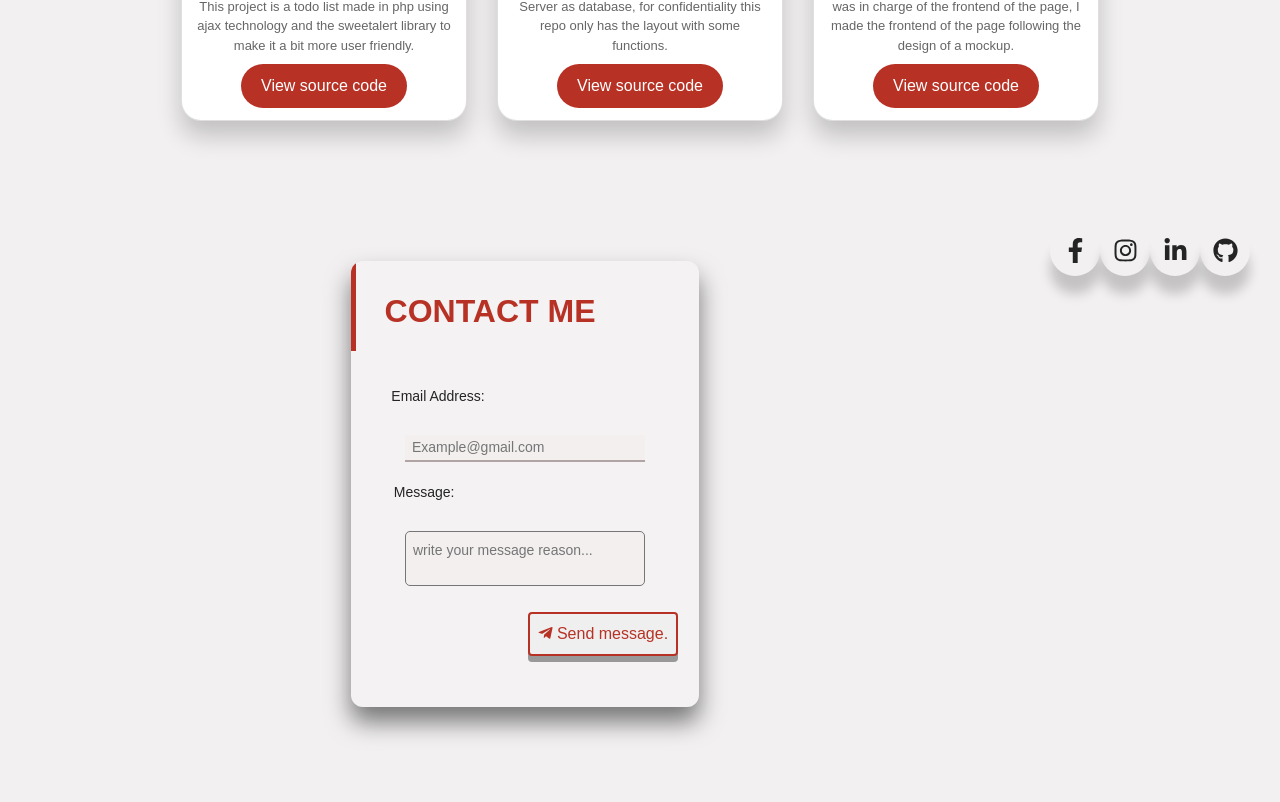
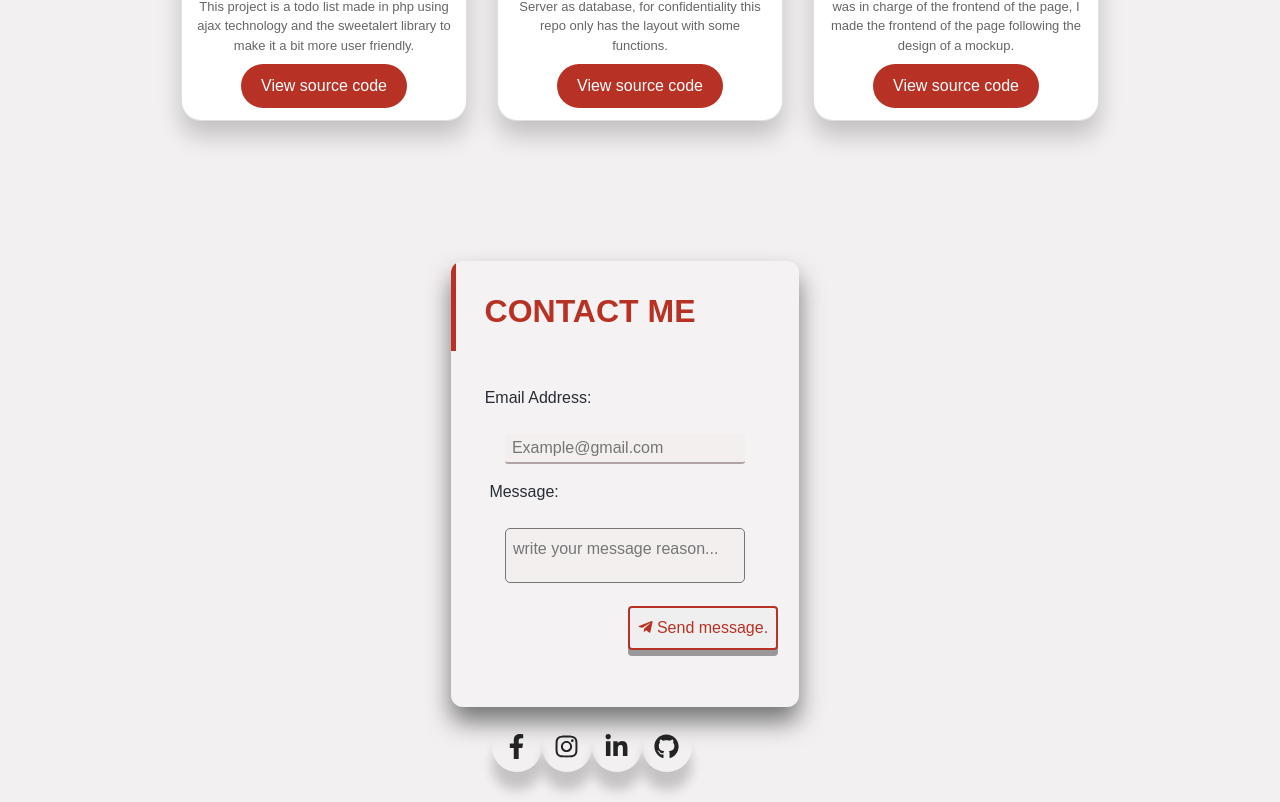
Before and after one commit to LuisEstebanC/Portafolio-Web, a React (Create React App) app: page / in a window 1280 px wide. Shown: the part 1623-2425 px from the top of the page. Before the commit the page ends 2375 px from the top, so only its background shows below. Built offline with nearby package versions, Linux system fonts and the light colour scheme.

Commit message:
adding dark mode in all components

```diff
--- a/src/App.css
+++ b/src/App.css
@@ -56,8 +56,6 @@ body::-webkit-scrollbar-thumb:hover {
     background-color: #cfd6d9;
 }
 
-.header {}
-
 .header .container {
     width: 100%;
 }
@@ -66,8 +64,6 @@ body::-webkit-scrollbar-thumb:hover {
     margin-top: 30%;
     height: 100%;
 }
-
-.navbar {}
 
 .navbar__container {
     display: flex;
@@ -93,8 +89,6 @@ body::-webkit-scrollbar-thumb:hover {
 .navbar__right li {
     transition: 0.7s;
 }
-
-.navbar__right li a {}
 
 .navbar__right li:hover {
     background: #dedede;
@@ -134,14 +128,16 @@ body::-webkit-scrollbar-thumb:hover {
     margin: 0px 0px 0px 35%;
 }
 
-.contactSection .header__content2 .header__ul {
+.contactIcons {
     list-style: none;
     display: flex;
+    top: 0;
+    bottom: 0;
+    left: 0;
+    right: 0;
+    margin: auto;
     margin: 0px 0px 0px 0px;
-    ;
 }
-
-.header__ul li {}
 
 .header__ul li :first-child {
     margin-left: 0;
@@ -217,9 +213,27 @@ body::-webkit-scrollbar-thumb:hover {
     padding: 100px 0;
 }
 
-.contact {
-    padding: 10px 0;
-    background: #f2f0f0;
+
+/* contactSection */
+
+.common2 {
+    width: 80%;
+    margin: 20px auto;
+    text-align: center;
+}
+
+.contactFormDiv {
+    width: 100%;
+}
+
+.contacIconsDiv {
+    width: 100%;
+    left: 0;
+    right: 0;
+}
+
+.contacIconsDiv .header__ul {
+    margin: 0;
 }
 
 .contactSection-logo {
@@ -230,12 +244,6 @@ body::-webkit-scrollbar-thumb:hover {
 .contactSection-logo img {
     margin: 0 auto;
     width: 130px;
-}
-
-.contactSection p {
-    color: #242424;
-    font-size: 14px;
-    margin-bottom: 20px;
 }
 
 .justifyconter {
--- a/src/App.js
+++ b/src/App.js
@@ -14,6 +14,10 @@ const LightTheme = {
   tagLineColor: "black",
   iconsColor: '#242424',
   boxShadow: '0 18px 12px rgb(0 0 0 / 19%);',
+  inputBackgrounds: '#f3efef',
+  inputBorderBottom:'2px solid #b1a4a4',
+  inputBottomBackground:'',
+  tittleColorForm:'#B73225',
 };
 
 const DarkTheme = {
@@ -23,6 +27,10 @@ const DarkTheme = {
   tagLineColor: "lavender",
   iconsColor: 'white',
   boxShadow: '0 18px 12px rgb(255 255 255 / 19%);',
+  inputBackgrounds: '#40444b',
+  inputBorderBottom:'',
+  inputBottomBackground:'#B73225',
+  tittleColorForm:'#eb6d61',
 }
 
 const themes = {
@@ -38,7 +46,7 @@ function App() {
         <Navbar theme={theme} setTheme={setTheme}/>
         <div id='banner' ><Banner theme={theme}/> </div>
         <div id="about"><About /></div>
-        <div id="cards"><Cards /></div>
+        <div id="cards"  ><Cards theme={theme}/></div>
         <div  id="contact"><Contact/></div>
       </ThemeProvider>
   );
--- a/src/components/Banner/Banner.js
+++ b/src/components/Banner/Banner.js
@@ -4,7 +4,7 @@ import BannerImage from './BannerImage';
 import IconsGroup from './IconsGroup';
 import styled  from 'styled-components';
 
-const HeaderC = styled.nav`
+const HeaderC = styled.div`
     width: 100%;
     overflow: hidden;
     min-height: 700px;
--- a/src/components/Cards/CardsUI.jsx
+++ b/src/components/Cards/CardsUI.jsx
@@ -1,6 +1,8 @@
 import React from 'react';
 // import imgPlaceHolder from '../../assets/images/imgPlaceHolder.png';
 import './CardsStyle.css';
+import './CardsStyleDark.css'
+
 
 
 const CardsUI = (props) => {
--- a/src/components/Contact/Contact.js
+++ b/src/components/Contact/Contact.js
@@ -1,33 +1,33 @@
 import React from 'react'
 import Icons from '../Banner/IconsGroup';
 import ContactForm from '../Form/ContactForm';
+import styled  from 'styled-components';
+
+const ContactC = styled.div`
+    padding: 10px 0;
+    background-color:${props => props.theme.pageBackground};
+    color: ${props => props.theme.titleColor};
+    transition: all .5s ease;
+`;
 
 const Contact = () => {
     return (
-        <div className="contact">
+        <ContactC>
             <div className="container">
                 <div className="contactSection">
                     <div className="row justifyconter">
-
-                            <div className="common">
-                            <div className="contactSectionLogo">
-                               {/* <img src="/images/logotipo.png" alt="Logo"/>*/ }
-                            </div>
-                            <ContactForm/>
-                                <div className="contactSectionText">
-                                   {/*  <p>
-                                    Lorem ipsum dolor sit amet, consectetur adipiscing elit,
-                                    sed do eiusmod tempor incididunt ut labore et dolore magna aliqua.
-                                    Ut enim ad minim veniam, quis nostrud exercitation ullamco laboris nisi ut aliquip
-                                    ex ea commodo consequat.
-                                    </p>*/}
+                            <div className="common2">
+                                <div className="contactFormDiv">
+                                    <ContactForm/>
+                                </div>
+                                <div className="contacIconsDiv">
+                                    <Icons/>
                                 </div>
                             </div>
-                            <Icons/>
                     </div>
                 </div>
             </div>
-        </div>
+        </ContactC>
     )
 }
 
--- a/src/components/Form/ContactForm.css
+++ b/src/components/Form/ContactForm.css
@@ -29,27 +29,11 @@
     text-transform: uppercase;
 }
 
-.formContainer .form button {
-    width: 43%;
-    color: #B73225;
-    border-radius: 4px;
-    margin-left: 45%;
-    border: 2px solid #B73225;
-    text-decoration: none;
-    border-color: #B73225;
-    height: 44px;
-    box-shadow: 0 6px #999;
-}
+.formContainer .form button {}
 
-.formContainer .form button:hover {
-    color: white;
-    background-color: #B73225;
-}
+.formContainer .form button:hover {}
 
-.formContainer .form button:active {
-    box-shadow: 0 2px #666;
-    transform: translateY(4px);
-}
+.formContainer .form button:active {}
 
 .formContainer .form button i:hover {
     transform: translateY(-4px);
@@ -63,33 +47,10 @@
     margin-right: 58%;
 }
 
-.formContainer .form .Emaildiv p input {
-    width: 69%;
-    background-color: #f3efef;
-    box-sizing: border-box;
-    padding: 2px 7px;
-    border: none;
-    border-bottom: 2px solid #b1a4a4;
-}
+.formContainer .form .Emaildiv p input {}
 
-.formContainer .form .Emaildiv p input:focus {
-    border: none;
-    border-bottom: 2px solid #5a5a5a;
-    outline: none;
-}
+.formContainer .form .Emaildiv p input:focus {}
 
-.formContainer .form .messagediv p textarea {
-    width: 69%;
-    height: 55px;
-    border-radius: 5px;
-    resize: none;
-    box-sizing: border-box;
-    padding: 8px 7px;
-    background-color: #f3efef;
-    transition: height 0.4s ease-in-out;
-}
+.formContainer .form .messagediv p textarea {}
 
-.formContainer .form .messagediv p textarea:focus {
-    width: 69%;
-    height: 75px;
-}
+.formContainer .form .messagediv p textarea:focus {}
--- a/src/components/Form/ContactForm.js
+++ b/src/components/Form/ContactForm.js
@@ -1,24 +1,102 @@
 import React from 'react';
 import { useForm, ValidationError } from '@formspree/react';
 import './ContactForm.css';
+import styled  from 'styled-components';
 
+const LabelForm = styled.label`
+
+    color: ${props => props.theme.fontColor};
+    transition: all .5s ease;
+`;
+
+const InputBox = styled.input`
+    width: 69%;
+    color: ${props => props.theme.fontColor};
+    border-radius: 3px;
+    background-color: ${props => props.theme.inputBackgrounds};
+    box-sizing: border-box;
+    padding: 2px 7px;
+    border: none;
+    border-bottom: ${props => props.theme.inputBorderBottom};
+    transition: all .5s ease;
+    &:focus{
+        border: none;
+        border-bottom: 2px solid #5a5a5a;
+        outline: none;
+    }
+`;
+const ButtonForm = styled.button`
+    width: 43%;
+    background-color: ${props => props.theme.inputBottomBackground};
+    color: ${props => props.theme.titleColor};
+    border-radius: 4px;
+    margin-left: 45%;
+    border: 2px solid #B73225;
+    text-decoration: none;
+    border-color: #B73225;
+    height: 44px;
+    box-shadow: 0 6px #999;
+    transition: all .5s ease;
+    &:hover{
+        color: white;
+        background-color: #B73225;
+    }
+    &:active{
+        box-shadow: 0 2px #666;
+        transition: all .1s ease;
+        transform: translateY(4px);
+    }
+`;
+const InputTextAreaBox = styled.textarea`
+    width: 69%;
+    height: 55px;
+    border-radius: 5px;
+    resize: none;
+    box-sizing: border-box;
+    padding: 8px 7px;
+    color: ${props => props.theme.fontColor};
+    background-color: ${props => props.theme.inputBackgrounds};
+    transition: all .5s ease;
+    &:focus{
+        width: 69%;
+        height: 75px;
+        border: none;background-color: transparent;
+        resize: none;
+        outliene:none;
+    }
+`;
+const TittleH1 = styled.h1`
+    position: relative;
+    border-left: 5px solid #B73225;
+    margin: 0 0 35px;
+    padding: 31px 92px 21px 17px;
+    color: ${props => props.theme.tittleColorForm};
+    font-size: 32px;
+    font-weight: 600;
+    text-transform: uppercase;
+`;
+const PContainer = styled.p`
+    color: ${props => props.theme.fontColor};
+    font-size: 14px;
+    margin-bottom: 20px;
+`;
 function ContactForm() {
     const [state, handleSubmit] = useForm("xdoyabrd");
     if (state.succeeded ) {
-        return <p>Thank you for contacting me, I will answer your message as soon as possible!</p>;
+        return <PContainer>Thank you for contacting me, I will answer your message as soon as possible!</PContainer>;
     }
     return (
         <div className="formContainer">
             <div className="contact-wrapper animated bounceInUp">
                 <div className='form'>
                     <form onSubmit={handleSubmit}>
-                    <h1 className="title">Contact me</h1>
+                    <TittleH1>Contact me</TittleH1>
                         <div className="Emaildiv">
                             <p>
-                                <label htmlFor="email">Email Address:</label>
+                                <LabelForm>Email Address:</LabelForm>
                             </p>
                             <p>
-                                <input
+                                <InputBox
                                     id="email"
                                     type="email"
                                     name="email"
@@ -33,12 +111,12 @@ function ContactForm() {
                         </div>
                         <div className="messagediv">
                             <p>
-                                <label>
+                                <LabelForm>
                                     Message:
-                                </label>
+                                </LabelForm>
                             </p>
                             <p>
-                                <textarea
+                                <InputTextAreaBox
                                     id="message"
                                     name="message"
                                     placeholder="write your message reason..."
@@ -52,9 +130,9 @@ function ContactForm() {
                         </div>
                         <div>
 
-                            <button className="button" type="submit" disabled={state.submitting}>
+                            <ButtonForm type="submit" disabled={state.submitting}>
                             <i className="fab fa-telegram-plane"></i> Send message.
-                            </button>
+                            </ButtonForm>
                         </div>
 
                     </form>
--- a/src/components/Navbar.js
+++ b/src/components/Navbar.js
@@ -5,19 +5,19 @@ import styled  from 'styled-components';
 import{ FaMoon} from "react-icons/fa";
 
 
-const Toggle = styled.button`
-    cursor: pointer;
-    height: 50px;
-    width: 50px;
-    border-radius: 50%;
-    border: none;
-    background-color:${props => props.theme.pageBackground};
-    color: ${props => props.theme.titleColor};
-    &:focus {
-        outline: none;
-    }
-    transition: all .5s ease;
-`;
+// const Toggle = styled.button`
+//     cursor: pointer;
+//     height: 50px;
+//     width: 50px;
+//     border-radius: 50%;
+//     border: none;
+//     background-color:${props => props.theme.pageBackground};
+//     color: ${props => props.theme.titleColor};
+//     &:focus {
+//         outline: none;
+//     }
+//     transition: all .5s ease;
+// `;
 const NavbarC = styled.nav`
     width: 100%;
     height: 74px;
@@ -28,9 +28,6 @@ const NavbarC = styled.nav`
     background-color:${props => props.theme.pageBackground};
     color: ${props => props.theme.titleColor};
     transition: all .5s ease;
-`;
-const LabelDarkMode = styled.label`
-
 `;
 
 const AnchorTags = styled.a`
```
Also changed, not shown: src/components/Cards/Cards.jsx (+32 -9 lines), src/components/Cards/CardsStyle.css (+0 -45 lines), src/components/Cards/CardsStyleDark.css (added, +74 -0 lines).
